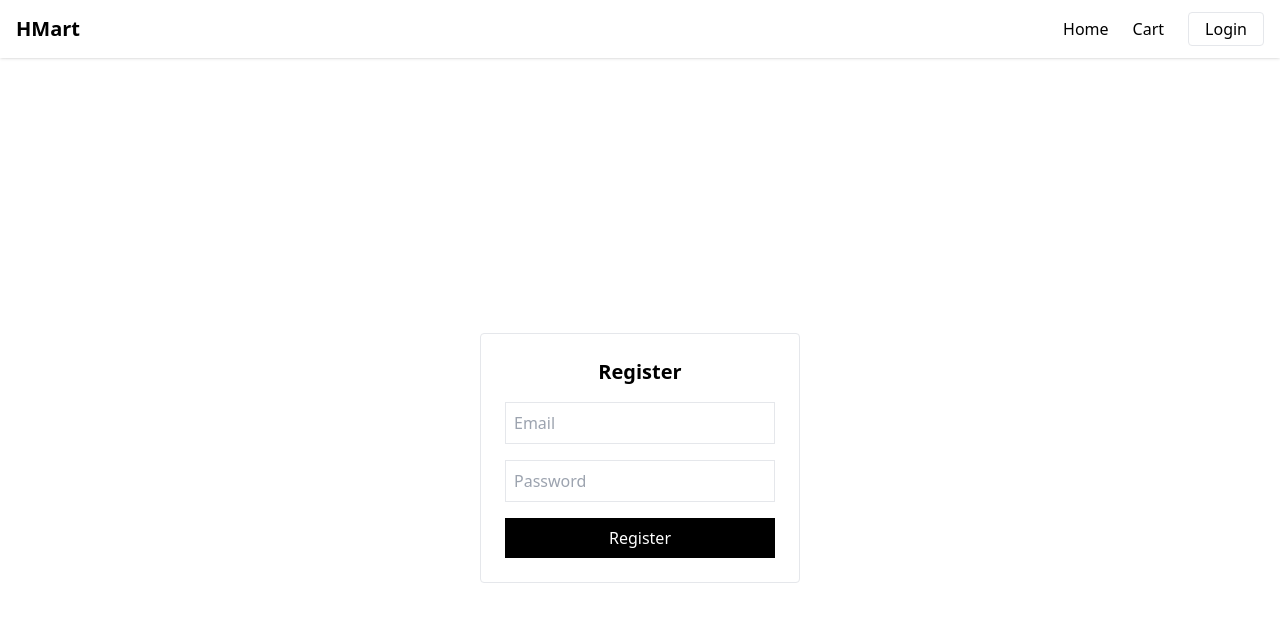
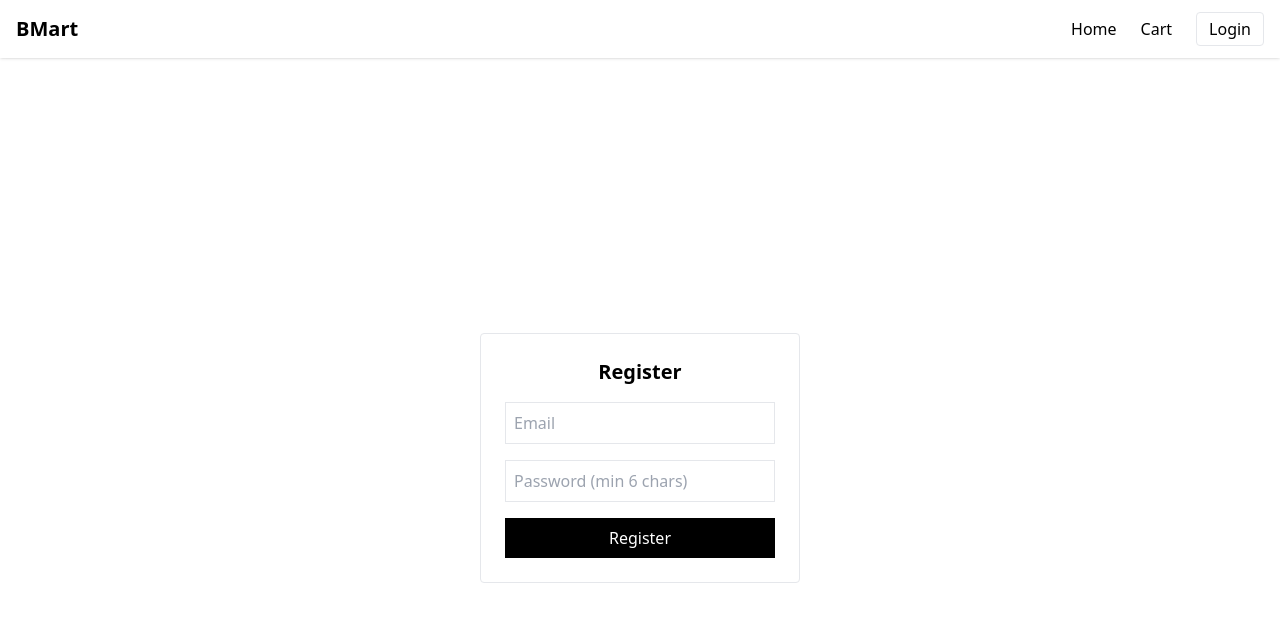
Before and after one commit to Lokesh-Gnanam/Bmart, a React (Vite) app: page /register in a window 1280 px wide. Shown: the top 622 px of the page. Built offline with nearby package versions, Linux system fonts and the light colour scheme; no server answers.

Commit message:
upto payments gateway

```diff
--- a/src/components/Navbar.jsx
+++ b/src/components/Navbar.jsx
@@ -1,26 +1,34 @@
-import { Link } from "react-router-dom";
+import { Link, useNavigate } from "react-router-dom";
 import { useSelector } from "react-redux";
+import { useAuth } from "../context/AuthContext";
+import { signOut } from "firebase/auth";
+import { auth } from "../firebase/firebaseConfig";
 
 function Navbar() {
   const cartItems = useSelector((state) => state.cart);
+  const { user } = useAuth();
+  const navigate = useNavigate();
+
+  const handleLogout = async () => {
+    await signOut(auth);
+    navigate("/login");
+  };
 
   return (
     <nav className="sticky top-0 z-50 bg-white shadow">
       <div className="max-w-7xl mx-auto px-4 py-3 flex justify-between items-center">
+
         {/* Logo */}
-        <Link to="/" className="text-xl font-bold text-black">
-          HMart
+        <Link to="/" className="text-xl font-bold">
+          BMart
         </Link>
 
-        {/* Links */}
+        {/* Right side */}
         <div className="flex items-center gap-6">
-          <Link to="/" className="hover:text-gray-600">
-            Home
-          </Link>
+          <Link to="/">Home</Link>
 
-          <Link to="/cart" className="relative hover:text-gray-600">
+          <Link to="/cart" className="relative">
             Cart
-            {/* Cart Count Badge */}
             {cartItems.length > 0 && (
               <span className="absolute -top-2 -right-3 bg-red-500 text-white text-xs w-5 h-5 flex items-center justify-center rounded-full">
                 {cartItems.length}
@@ -28,12 +36,27 @@ function Navbar() {
             )}
           </Link>
 
-          <Link
-            to="/login"
-            className="px-4 py-1 border rounded hover:bg-black hover:text-white transition"
-          >
-            Login
-          </Link>
+          {/* USER SECTION */}
+          {user ? (
+            <>
+              <span className="text-sm text-gray-600">
+                {user.email}
+              </span>
+              <button
+                onClick={handleLogout}
+                className="px-3 py-1 border rounded hover:bg-black hover:text-white"
+              >
+                Logout
+              </button>
+            </>
+          ) : (
+            <Link
+              to="/login"
+              className="px-3 py-1 border rounded hover:bg-black hover:text-white"
+            >
+              Login
+            </Link>
+          )}
         </div>
       </div>
     </nav>
--- a/src/pages/Register.jsx
+++ b/src/pages/Register.jsx
@@ -1,21 +1,24 @@
 import { useState } from "react";
 import { createUserWithEmailAndPassword } from "firebase/auth";
 import { auth } from "../firebase/firebaseConfig";
-import { useNavigate } from "react-router-dom";
 
 function Register() {
   const [email, setEmail] = useState("");
   const [password, setPassword] = useState("");
-  const navigate = useNavigate();
 
   const handleRegister = async (e) => {
     e.preventDefault();
     try {
-      await createUserWithEmailAndPassword(auth, email, password);
-      alert("Registration successful 🎉");
-      navigate("/");
-    } catch (err) {
-      alert(err.message);
+      const userCred = await createUserWithEmailAndPassword(
+        auth,
+        email,
+        password
+      );
+      console.log("USER CREATED:", userCred.user);
+      alert("User created successfully ✅");
+    } catch (error) {
+      console.log(error.code);
+      alert(error.code);
     }
   };
 
@@ -37,7 +40,7 @@ function Register() {
 
         <input
           type="password"
-          placeholder="Password"
+          placeholder="Password (min 6 chars)"
           className="border p-2 w-full"
           onChange={(e) => setPassword(e.target.value)}
           required
```
Also changed, not shown: src/pages/LandingPage.jsx (added).
